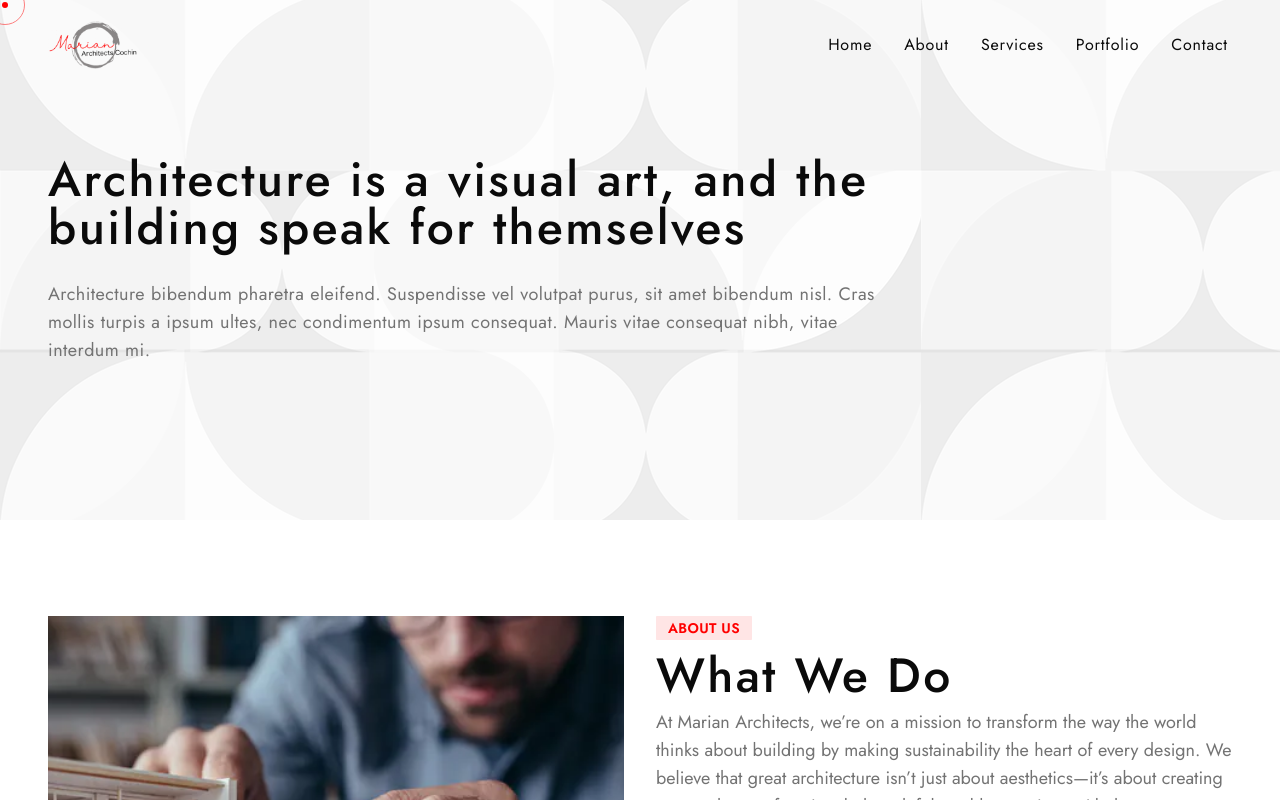
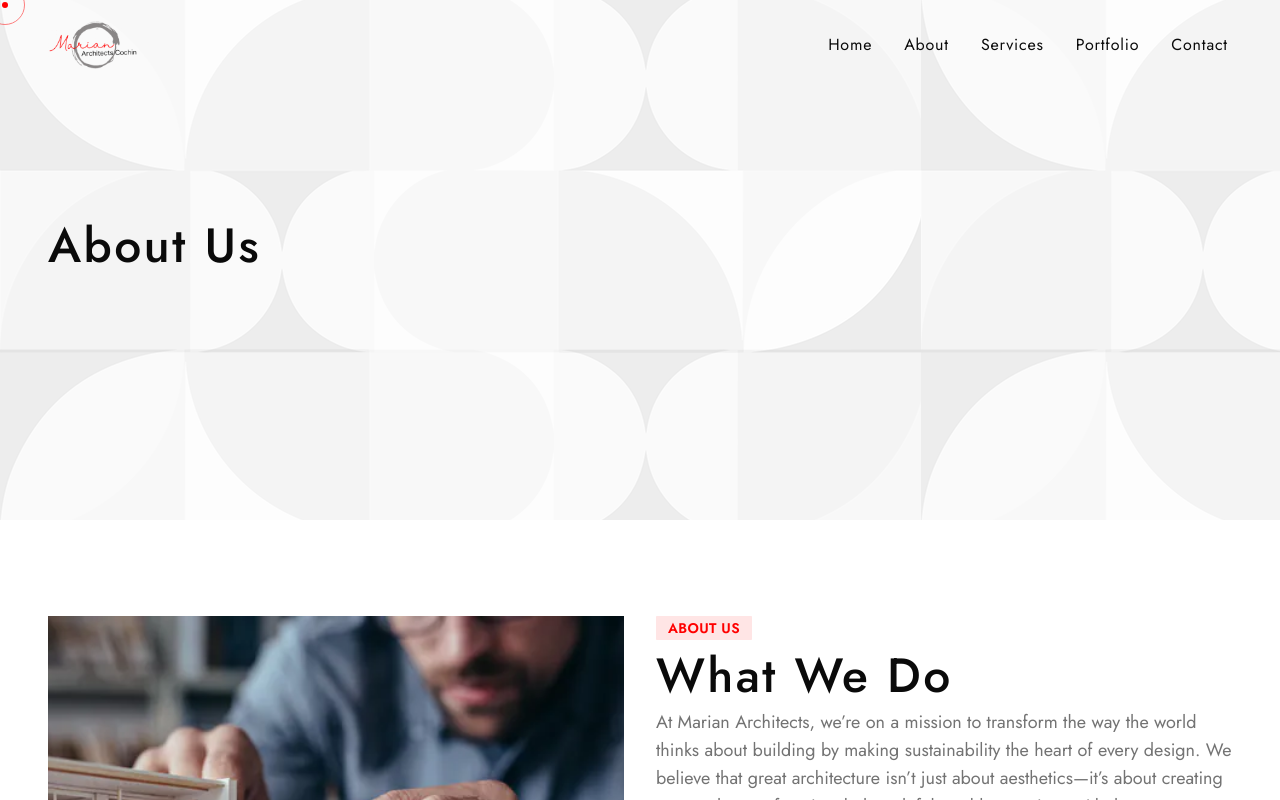
Before and after one commit to ponnu9841/marian-architect, a Next.js app: page /about in a window 1280 px wide. Shown: the top 800 px of the page. Built offline with nearby package versions, Linux system fonts and the light colour scheme.

Commit message:
Adds error page to application

```diff
--- a/src/components/layout/index.tsx
+++ b/src/components/layout/index.tsx
@@ -1,11 +1,13 @@
-import { Separator } from "@/components/ui/separator"
+import { Separator } from "@/components/ui/separator";
 import Footer from "./footer";
 import Header from "./header";
 import PreLoader from "./preloader";
 import ScrollToTop from "./scroll-to-top";
+import { useRouter } from "next/router";
 
 export default function Layout(props: ReactChildren) {
 	const { children } = props;
+	const router = useRouter();
 
 	return (
 		<>
@@ -13,7 +15,7 @@ export default function Layout(props: ReactChildren) {
 			{children}
 			<Separator />
 			<Footer />
-			<PreLoader />
+			{router.pathname !== "/404" && <PreLoader />}
 			<ScrollToTop />
 		</>
 	);
--- a/src/components/section/banner/index.tsx
+++ b/src/components/section/banner/index.tsx
@@ -1,21 +1,13 @@
 import Heading from "@/components/heading";
 import React from "react";
 
-export default function Banner() {
+export default function Banner(props: BannerProps) {
+	const { title, description } = props;
 	return (
 		<div className="min-h-[65vh] bg-[url('/pattern.png')] relative">
 			<div className="container absolute left-0 top-1/2 -translate-y-1/2 xl:max-w-[75%]">
-				<Heading
-					title="Architecture is a visual art, and the building speak for themselves"
-					variant="h1"
-					className="mb-7 leading-6"
-				/>
-				<p className="text-lg tracking-wide text-muted-foreground">
-					Architecture bibendum pharetra eleifend. Suspendisse vel volutpat
-					purus, sit amet bibendum nisl. Cras mollis turpis a ipsum ultes, nec
-					condimentum ipsum consequat. Mauris vitae consequat nibh, vitae
-					interdum mi.
-				</p>
+				<Heading title={title} variant="h1" className="mb-7 leading-6" />
+				{description && <p>{description}</p>}
 			</div>
 		</div>
 	);
--- a/src/interfaces/index.d.ts
+++ b/src/interfaces/index.d.ts
@@ -15,3 +15,8 @@ type Service = {
 	description: string;
 	image: string;
 };
+
+type BannerProps = {
+	title: string;
+	description?: string;
+}
--- /dev/null
+++ b/src/pages/404.tsx
@@ -0,0 +1,15 @@
+import Layout from "@/components/layout";
+import Banner from "@/components/section/banner";
+import React from "react";
+
+export default function ErrorPage() {
+	return (
+		<div>
+			<Banner title="Page Not Found" />
+		</div>
+	);
+}
+
+ErrorPage.getLayout = function getLayout(page: React.ReactElement) {
+	return <Layout>{page}</Layout>;
+};
--- a/src/pages/about/index.tsx
+++ b/src/pages/about/index.tsx
@@ -6,7 +6,7 @@ import React from 'react'
 export default function AboutPage() {
   return (
     <div>
-        <Banner />
+        <Banner title="About Us" />
         <About />
     </div>
   )
--- a/src/pages/index.tsx
+++ b/src/pages/index.tsx
@@ -10,7 +10,13 @@ import { contactData, services } from "@/dummy-data";
 export default function Home() {
 	return (
 		<>
-			<Banner />
+			<Banner
+				title="Architecture is a visual art, and the building speak for themselves"
+				description="Architecture bibendum pharetra eleifend. Suspendisse vel volutpat
+					purus, sit amet bibendum nisl. Cras mollis turpis a ipsum ultes, nec
+					condimentum ipsum consequat. Mauris vitae consequat nibh, vitae
+					interdum mi."
+			/>
 			<About />
 			<Services services={services} />
 			<Portfolio />
--- a/src/pages/portfolio/index.tsx
+++ b/src/pages/portfolio/index.tsx
@@ -6,7 +6,7 @@ import React from "react";
 export default function Portfolio() {
 	return (
 		<div>
-			<Banner />
+			<Banner title="Portfolio" />
 			<Works />
 		</div>
 	);
--- a/src/pages/services/index.tsx
+++ b/src/pages/services/index.tsx
@@ -8,7 +8,7 @@ import React from "react";
 export default function Services() {
 	return (
 		<>
-			<Banner />
+			<Banner title="Services" />
 			<div className="container my-24">
 				{services.map((service, index) => (
 					<div
```
